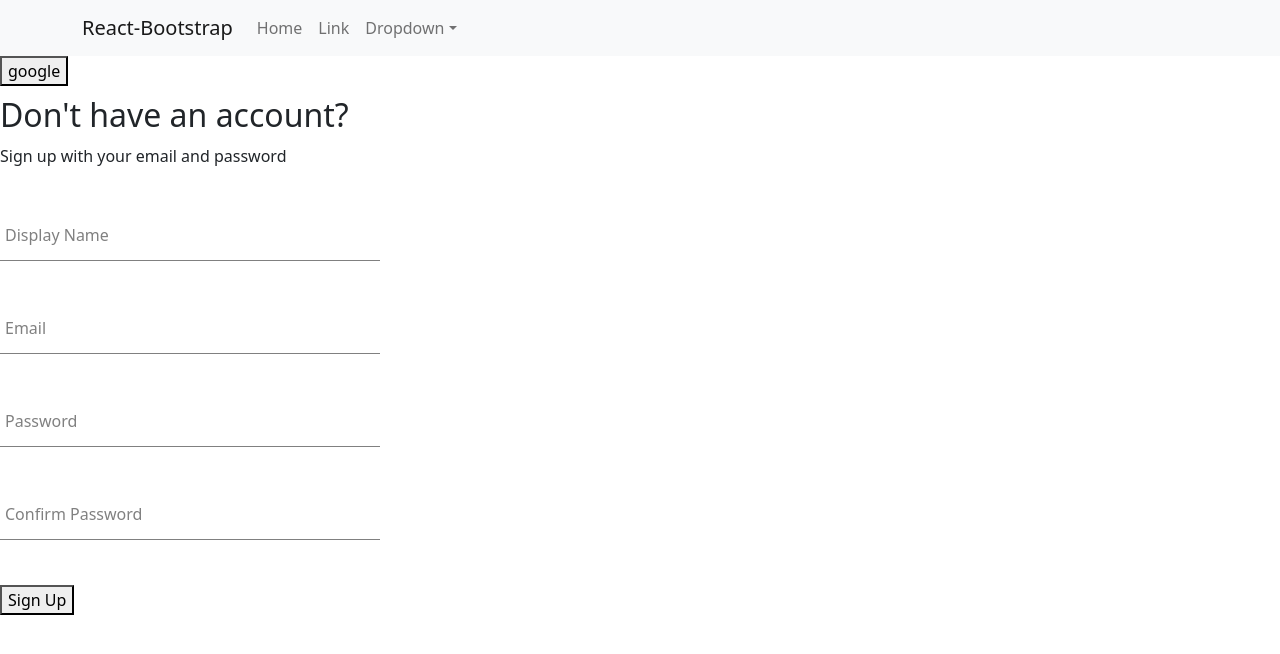
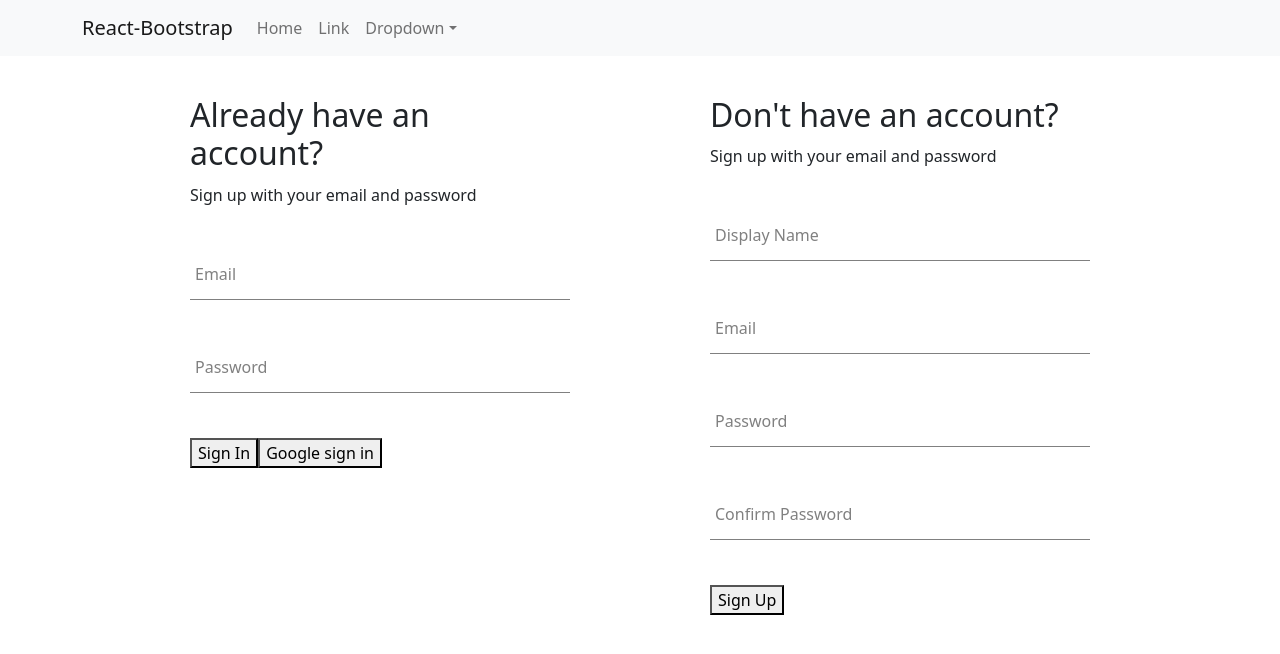
Before and after one commit to iverson838/gamedock, a React (Create React App) app: page /signIn in a window 1280 px wide. Shown: the top 654 px of the page. Built offline with nearby package versions, Linux system fonts and the light colour scheme.

Commit message:
signup page finished

```diff
--- /dev/null
+++ b/src/Components/SignInForm.jsx
@@ -0,0 +1,88 @@
+import { useState } from "react";
+import {
+  createAuthUserWithEmailandPassword,
+  createUserDoc,
+  signInWithGooglePopup,
+  signInAuthUserWithEmailandPassword,
+} from "../Utilities/firebase";
+import FormInput from "./FormInput";
+import "./SignUpForm.scss";
+
+const defaultFormFields = {
+  email: "",
+  password: "",
+};
+
+const SignInForm = () => {
+  const [formFields, setFormFields] = useState(defaultFormFields);
+  const { email, password } = formFields;
+
+  console.log(formFields);
+
+  const resetFormFields = () => {
+    setFormFields(defaultFormFields);
+  };
+
+  const signInWithGoogle = async () => {
+    const { user } = await signInWithGooglePopup();
+    await createUserDoc(user);
+  };
+
+  const handleSubmit = async (event) => {
+    event.preventDefault();
+
+    try {
+      const response = await signInAuthUserWithEmailandPassword(
+        email,
+        password
+      );
+      console.log(response);
+      resetFormFields();
+    } catch (error) {
+      if (error.code === "auth/wrong-password") {
+        alert("incorrect password");
+      } else if (error.code === "auth/user-not-found") {
+        alert("User not found");
+      }
+    }
+  };
+
+  const handleChange = (event) => {
+    const { name, value } = event.target;
+
+    setFormFields({ ...formFields, [name]: value });
+  };
+
+  return (
+    <div className="sign-up-container">
+      <h2>Already have an account?</h2>
+      <span>Sign up with your email and password</span>
+      <form onSubmit={handleSubmit}>
+        <FormInput
+          label="Email"
+          type="email"
+          required
+          onChange={handleChange}
+          name="email"
+          value={email}
+        />
+
+        <FormInput
+          label="Password"
+          type="password"
+          required
+          onChange={handleChange}
+          name="password"
+          value={password}
+        />
+
+        <button type="submit">Sign In</button>
+        <button type="button" onClick={signInWithGoogle}>
+          Google sign in
+        </button>
+      </form>
+    </div>
+  );
+};
+
+export default SignInForm;
--- a/src/Utilities/firebase.js
+++ b/src/Utilities/firebase.js
@@ -6,6 +6,7 @@
   signInWithPopup,
   GoogleAuthProvider,
   createUserWithEmailAndPassword,
+  signInWithEmailAndPassword,
 } from "firebase/auth";
 
 import { getFirestore, doc, setDoc, getDoc } from "firebase/firestore";
@@ -67,3 +68,8 @@
 
   return await createUserWithEmailAndPassword(auth, email, password);
 };
+export const signInAuthUserWithEmailandPassword = async (email, password) => {
+  if (!email || !password) return;
+
+  return await signInWithEmailAndPassword(auth, email, password);
+};
--- a/src/routes/SignIn.jsx
+++ b/src/routes/SignIn.jsx
@@ -5,16 +5,13 @@
   signInWithGoogleRedirect,
 } from "../Utilities/firebase";
 import SignUpForm from "../Components/SignUpForm";
+import SignInForm from "../Components/SignInForm";
+import "./SignIn.scss";
 
 const SignIn = () => {
-  const logGoogleUser = async () => {
-    const { user } = await signInWithGooglePopup();
-    const userDocRef = await createUserDoc(user);
-  };
-
   return (
-    <div>
-      <button onClick={logGoogleUser}>google</button>
+    <div className="auth-container">
+      <SignInForm />
       <SignUpForm />
     </div>
   );
--- /dev/null
+++ b/src/routes/SignIn.scss
@@ -0,0 +1,6 @@
+.auth-container {
+  display: flex;
+  justify-content: space-between;
+  width: 900px;
+  margin: 30px auto;
+}
```
